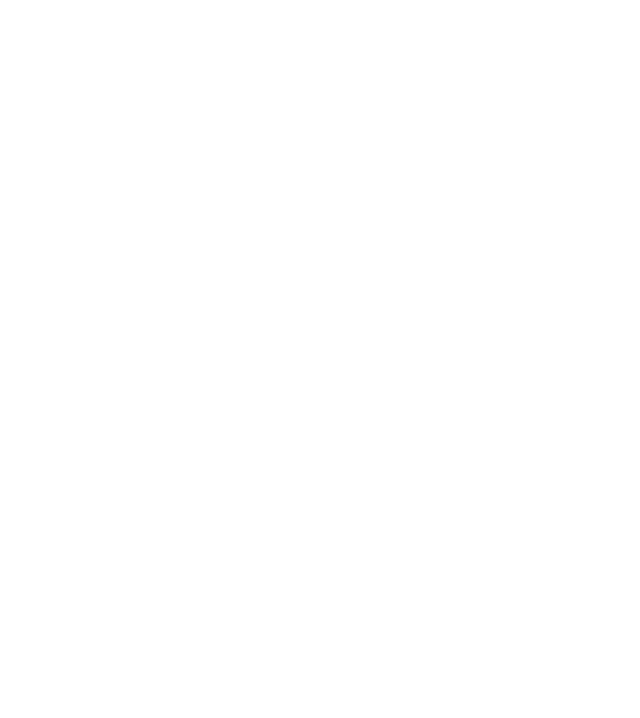
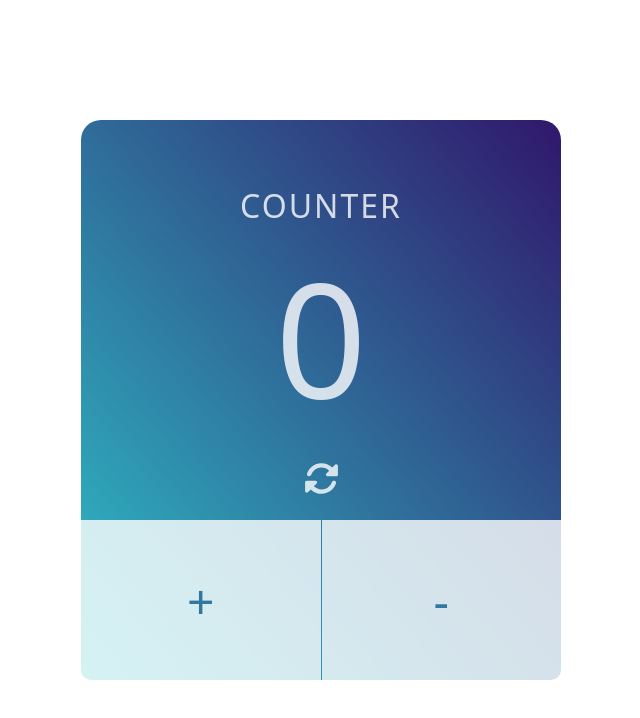
Before and after one commit to thomaserdmenger/counter, a plain HTML site: page index.html in a window 1280 px wide. Shown: the whole page, without its empty margins (319-959 px from the left). Drawn offline with Linux system fonts and the light colour scheme.

Commit message:
Style counter in CSS

```diff
--- a/index.html
+++ b/index.html
@@ -7,5 +7,31 @@
     <script src="./script.js" defer></script>
     <title>Counter</title>
   </head>
-  <body></body>
+  <body>
+    <main>
+      <div class="counter">
+        <div class="display">
+          <h1 class="display__heading">Counter</h1>
+          <p class="display__number">0</p>
+          <i class="fa-solid fa-rotate"></i>
+          <button class="button">
+            <svg
+              class="display__reload"
+              xmlns="http://www.w3.org/2000/svg"
+              height="1em"
+              viewBox="0 0 512 512"
+            >
+              <path
+                d="M142.9 142.9c62.2-62.2 162.7-62.5 225.3-1L327 183c-6.9 6.9-8.9 17.2-5.2 26.2s12.5 14.8 22.2 14.8H463.5c0 0 0 0 0 0H472c13.3 0 24-10.7 24-24V72c0-9.7-5.8-18.5-14.8-22.2s-19.3-1.7-26.2 5.2L413.4 96.6c-87.6-86.5-228.7-86.2-315.8 1C73.2 122 55.6 150.7 44.8 181.4c-5.9 16.7 2.9 34.9 19.5 40.8s34.9-2.9 40.8-19.5c7.7-21.8 20.2-42.3 37.8-59.8zM16 312v7.6 .7V440c0 9.7 5.8 18.5 14.8 22.2s19.3 1.7 26.2-5.2l41.6-41.6c87.6 86.5 228.7 86.2 315.8-1c24.4-24.4 42.1-53.1 52.9-83.7c5.9-16.7-2.9-34.9-19.5-40.8s-34.9 2.9-40.8 19.5c-7.7 21.8-20.2 42.3-37.8 59.8c-62.2 62.2-162.7 62.5-225.3 1L185 329c6.9-6.9 8.9-17.2 5.2-26.2s-12.5-14.8-22.2-14.8H48.4h-.7H40c-13.3 0-24 10.7-24 24z"
+              />
+            </svg>
+          </button>
+        </div>
+        <div class="buttons">
+          <button class="button button--change">+</button>
+          <button class="button button--change">-</button>
+        </div>
+      </div>
+    </main>
+  </body>
 </html>
--- a/styles.css
+++ b/styles.css
@@ -1,13 +1,108 @@
+@keyframes rotateReload {
+  0% {
+    transform: rotate(0deg);
+  }
+  100% {
+    transform: rotate(360deg);
+  }
+}
+
+:root {
+  --color-primary: hsla(0, 0%, 100%, 0.8);
+}
+
 *,
 *::before,
 *::after {
   box-sizing: border-box;
+  font-family: system-ui, -apple-system, BlinkMacSystemFont, 'Segoe UI', Roboto, Oxygen, Ubuntu, Cantarell,
+    'Open Sans', 'Helvetica Neue', sans-serif;
   margin: 0;
   padding: 0;
-  font-family: system-ui, -apple-system, BlinkMacSystemFont, 'Segoe UI', Roboto, Oxygen, Ubuntu, Cantarell,
-    'Open Sans', 'Helvetica Neue', sans-serif;
 }
 
 body {
+  align-items: center;
+  color: var(--color-primary);
+  display: flex;
+  justify-content: center;
   min-height: 100vh;
 }
+
+span {
+  margin: 0;
+}
+
+/* Counter */
+.counter {
+  background: linear-gradient(to top right, #2ec1c8, #30176b);
+  border-top-left-radius: 20px;
+  border-top-right-radius: 20px;
+  border-bottom-left-radius: 10px;
+  border-bottom-right-radius: 10px;
+  height: 35rem;
+  width: 30rem;
+  display: flex;
+  flex-direction: column;
+  justify-content: space-between;
+}
+
+.button {
+  background: none;
+  border: none;
+  cursor: pointer;
+  outline: none;
+}
+
+/* Display */
+.display {
+  display: flex;
+  flex-direction: column;
+  align-items: center;
+  justify-content: flex-start;
+}
+
+.display__heading {
+  text-transform: uppercase;
+  font-weight: 400;
+  letter-spacing: 2px;
+  padding-top: 4rem;
+}
+
+.display__number {
+  font-size: 10rem;
+  padding-bottom: 1rem;
+}
+
+.display__reload {
+  fill: var(--color-primary);
+  height: 35px;
+}
+
+/* Add when clicked on the button (add timeout 1s in JS) */
+.display__reload--animation {
+  animation: rotateReload 1.5s linear;
+}
+
+/* Buttons */
+.buttons {
+  display: flex;
+  justify-content: center;
+  align-items: flex-end;
+  gap: 1px;
+}
+
+.button--change {
+  display: flex;
+  justify-content: center;
+  align-items: center;
+  width: 50%;
+  height: 10rem;
+  background-color: var(--color-primary);
+  color: hsl(202, 52%, 41%);
+  font-size: 3rem;
+}
+
+.button--change:active {
+  color: hsl(253, 56%, 28%);
+}
```
